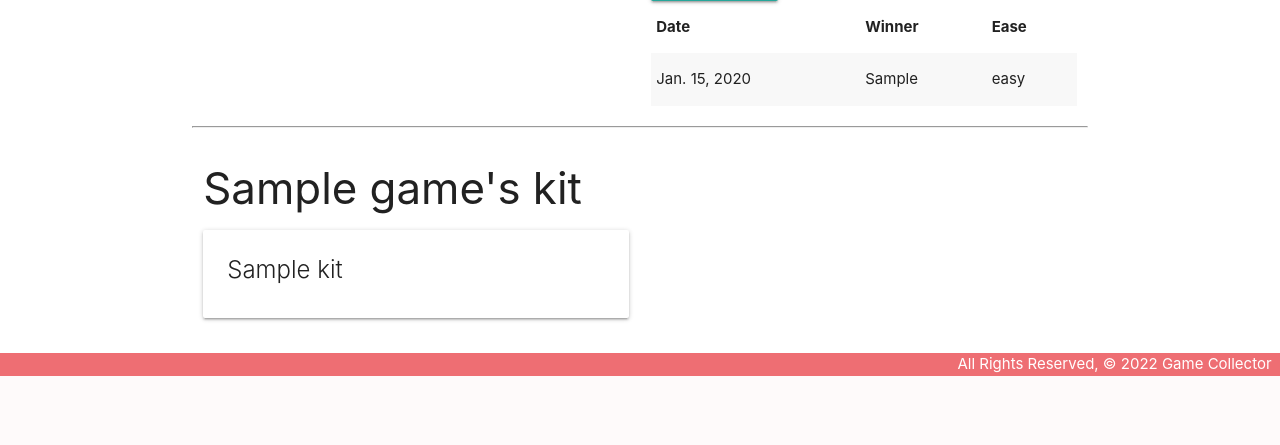
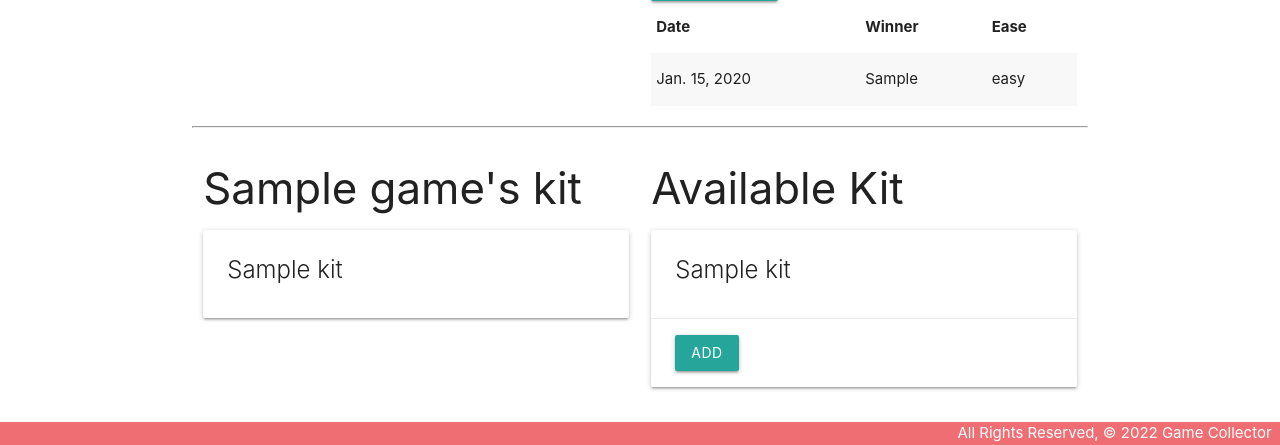
Before and after one commit to OlloClark/game-collector, a Django app: template main_app/templates/games/detail.html in a window 1280 px wide. Shown: the part 517-962 px from the top of the page. Before the commit the page ends 893 px from the top, so only its background shows below. Run offline with Django 4.2, Linux system fonts and the light colour scheme; the template is opened without the code that fills it: values that come from a table or form of the project are taken from there, others are empty; tables that the repository leaves empty hold one stand-in row (values such as "Sample post").

Commit message:
fixing available kit display

```diff
--- a/main_app/templates/games/detail.html
+++ b/main_app/templates/games/detail.html
@@ -58,7 +58,30 @@
       <h5>No associated kit yet</h5>
     {% endif %}
   </div>
-  <!-- Available toys will come after this line -->
+
+  <div class="col s6">
+    <h3>Available Kit</h3>
+    {% if kits.count %}
+      {% for kit in kits.all %}
+        <div class="card">
+          <div class="card-content">
+            <span class="card-title">
+              {{ kit.name }}
+            </span>
+          </div>
+          <div class="card-action">
+            <form action="" method="post">
+              {% csrf_token %}
+              <button type="submit" class="btn">Add</button>
+            </form>
+          </div>
+        </div>
+      {% endfor %}
+    {% else %}
+      <h5>{{game.name}} uses all available kit</h5>
+    {% endif %}
+  </div>
+
 </div>
 
 <script>
```
Also changed, not shown: main_app/views.py (+4 -3 lines).
